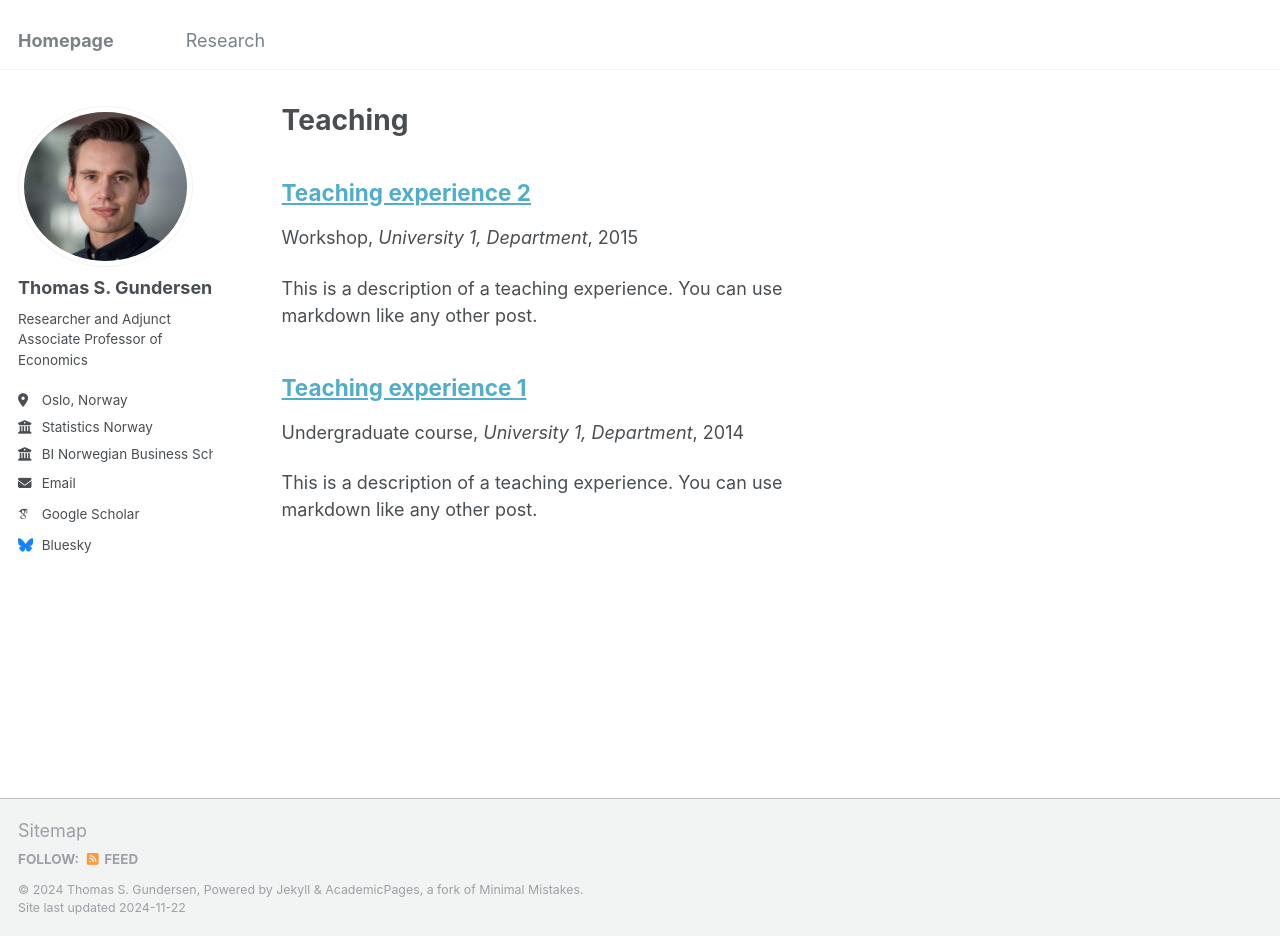
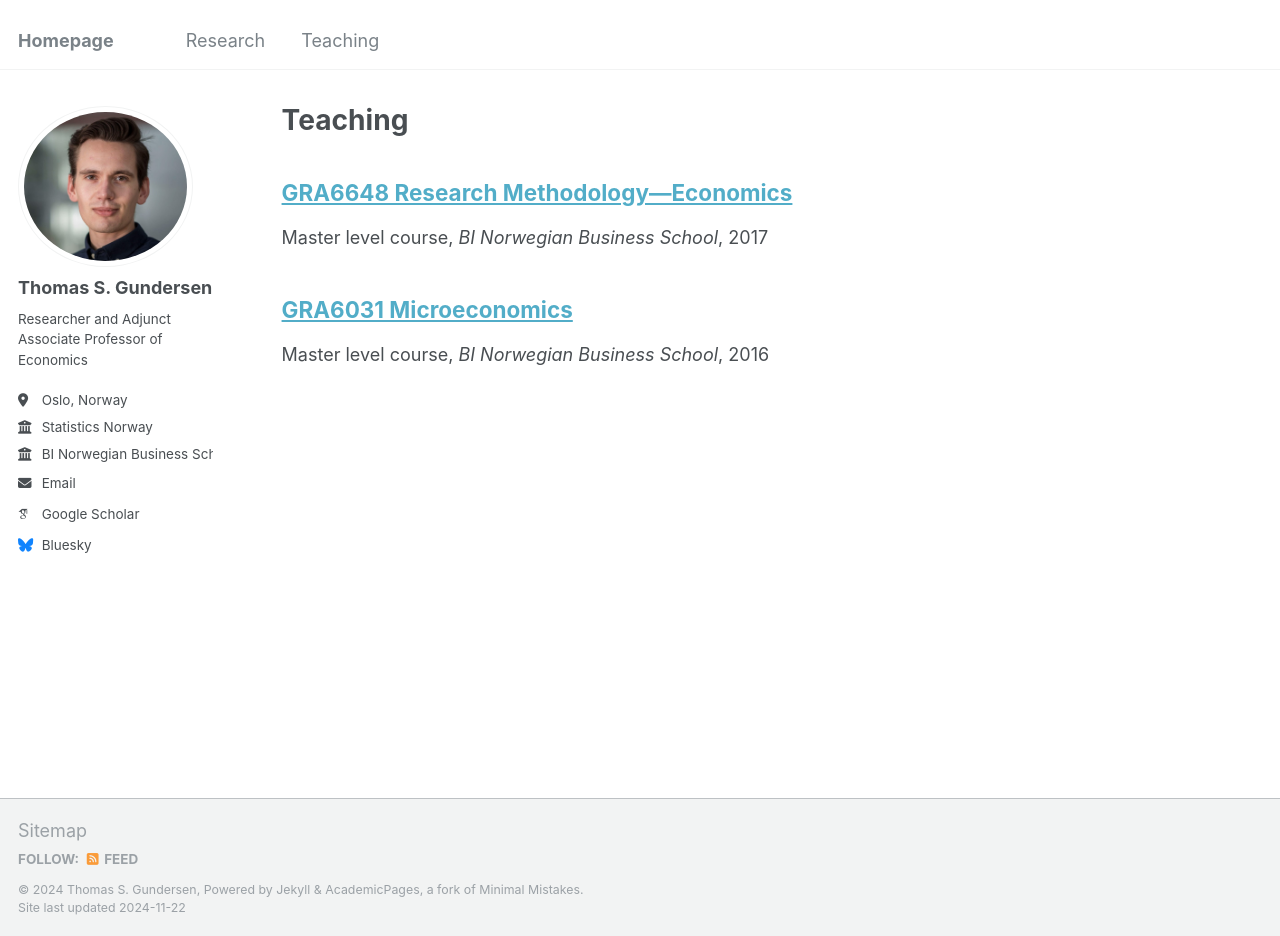
Before and after one commit to tsgundersen/tsgundersen.github.io, a Jekyll site: the page built from _pages/teaching.html, in a window 1280 px wide and 936 px high. Built offline with Jekyll 4.4.1, drawn with Linux system fonts in a browser that asks for light colours; some web fonts are replaced.

Commit message:
Added teaching page

```diff
--- a/_data/navigation.yml
+++ b/_data/navigation.yml
@@ -11,8 +11,8 @@ main:
  # - title: "Talks"
  #   url: /talks/
 
-#  - title: "Teaching"
-#    url: /teaching/
+  - title: "Teaching"
+    url: /teaching/
 
  # - title: "Portfolio"
  #   url: /portfolio/
--- a/_teaching/2014-spring-teaching-1.md
+++ /dev/null
@@ -1,20 +0,0 @@
----
-title: "Teaching experience 1"
-collection: teaching
-type: "Undergraduate course"
-permalink: /teaching/2014-spring-teaching-1
-venue: "University 1, Department"
-date: 2014-01-01
-location: "City, Country"
----
-
-This is a description of a teaching experience. You can use markdown like any other post.
-
-Heading 1
-======
-
-Heading 2
-======
-
-Heading 3
-======
--- a/_teaching/2015-spring-teaching-2.md
+++ /dev/null
@@ -1,20 +0,0 @@
----
-title: "Teaching experience 2"
-collection: teaching
-type: "Workshop"
-permalink: /teaching/2015-spring-teaching-1
-venue: "University 1, Department"
-date: 2015-01-01
-location: "City, Country"
----
-
-This is a description of a teaching experience. You can use markdown like any other post.
-
-Heading 1
-======
-
-Heading 2
-======
-
-Heading 3
-======
--- /dev/null
+++ b/_teaching/2016-fall-gra6031.md
@@ -0,0 +1,9 @@
+---
+title: "GRA6031 Microeconomics"
+collection: teaching
+type: "Master level course"
+permalink: /teaching/2016-fall-gra6031
+venue: "BI Norwegian Business School"
+date: 2016-08-01
+location: "Oslo, Norway"
+---
--- /dev/null
+++ b/_teaching/2017-spring-gra6648.md
@@ -0,0 +1,9 @@
+---
+title: "GRA6648 Research Methodology—Economics"
+collection: teaching
+type: "Master level course"
+permalink: /teaching/2017-spring-gra6648
+venue: "BI Norwegian Business School"
+date: 2017-01-01
+location: "Oslo, Norway"
+---
```
